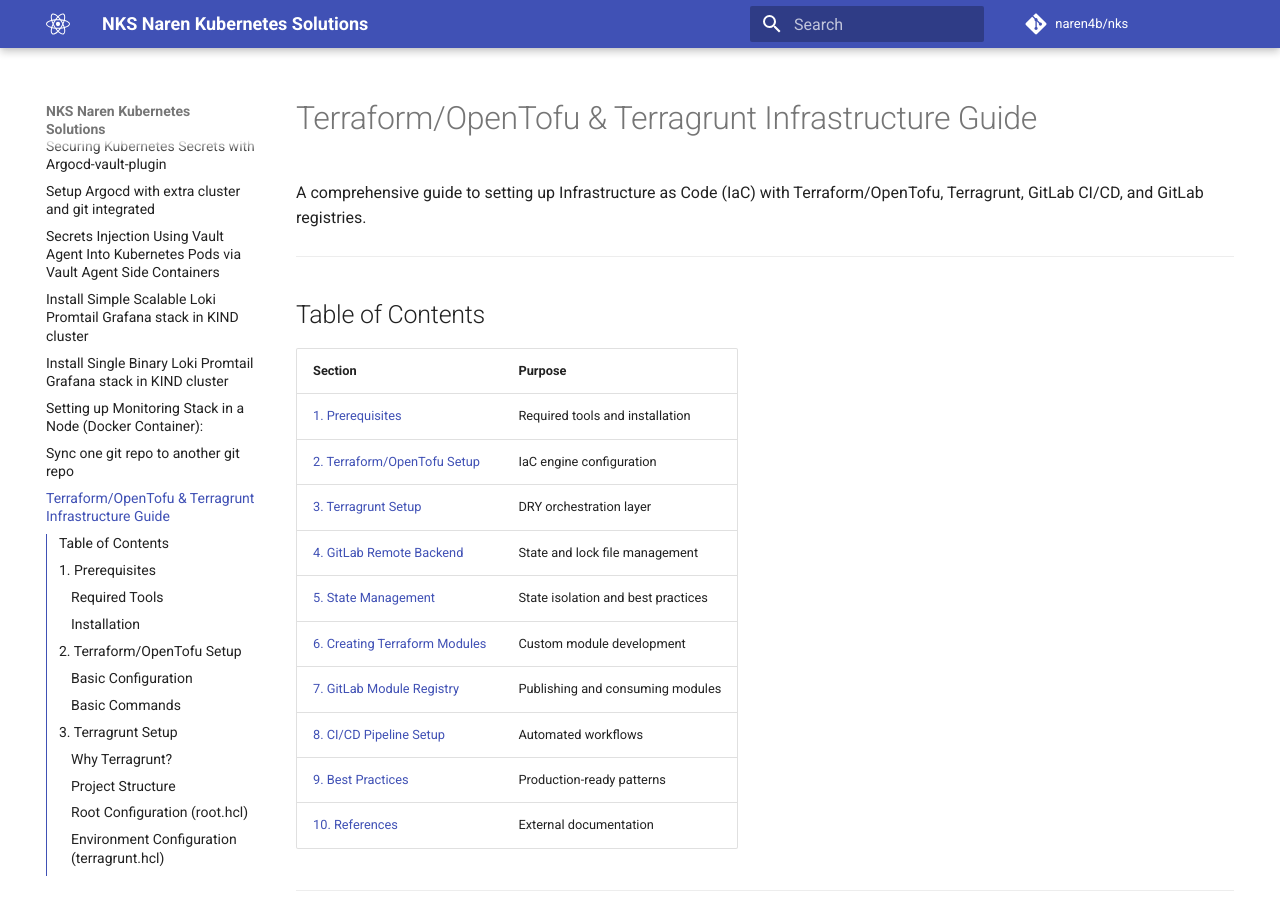
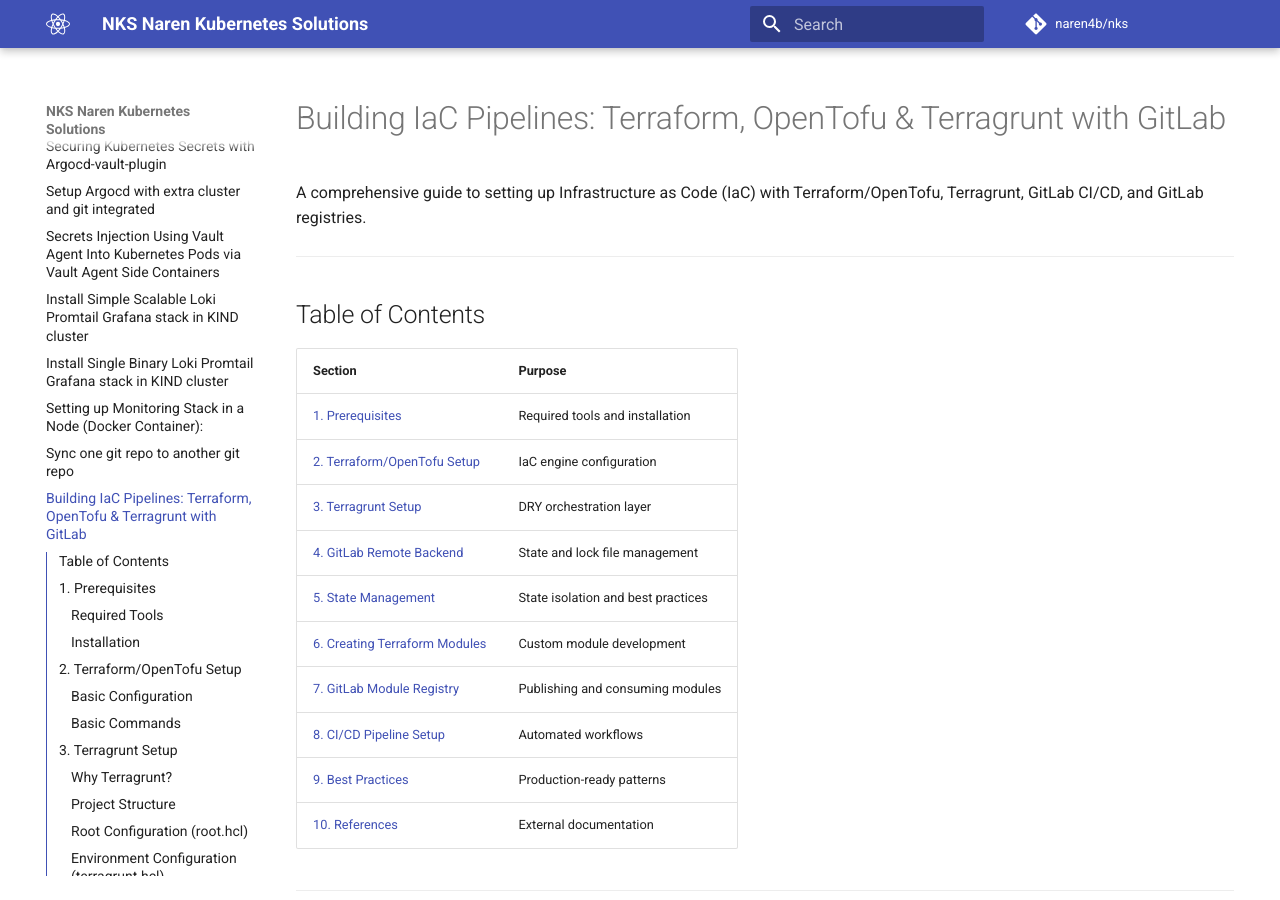
Before and after one commit to naren4b/nks, an MkDocs documentation site: the page built from docs/tg-tf-gl.md, in a window 1280 px wide and 900 px high. Built offline with MkDocs 1.6.1 and Material for MkDocs 9.7.7, drawn with Linux system fonts in a browser that asks for light colours; comment, search, counter and statistics services are not loaded.

Commit message:
Revise title of IaC guide for clarity
Updated the title of the Infrastructure Guide to better reflect its content.

```diff
--- a/docs/tg-tf-gl.md
+++ b/docs/tg-tf-gl.md
@@ -1,4 +1,4 @@
-# Terraform/OpenTofu & Terragrunt Infrastructure Guide
+# Building IaC Pipelines: Terraform, OpenTofu & Terragrunt with GitLab
 
 A comprehensive guide to setting up Infrastructure as Code (IaC) with Terraform/OpenTofu, Terragrunt, GitLab CI/CD, and GitLab registries.
 
```
